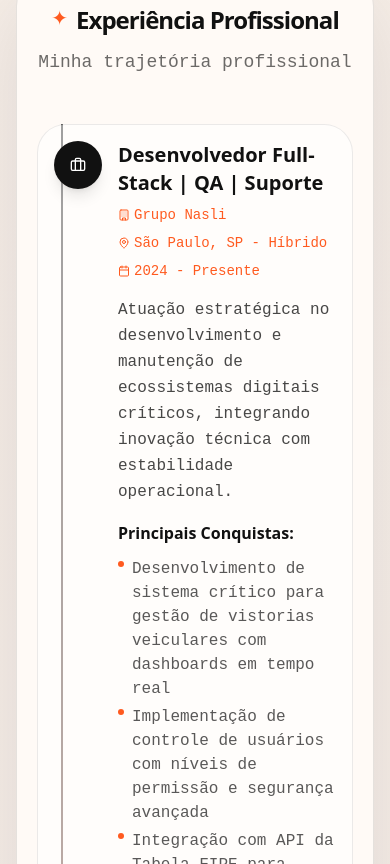
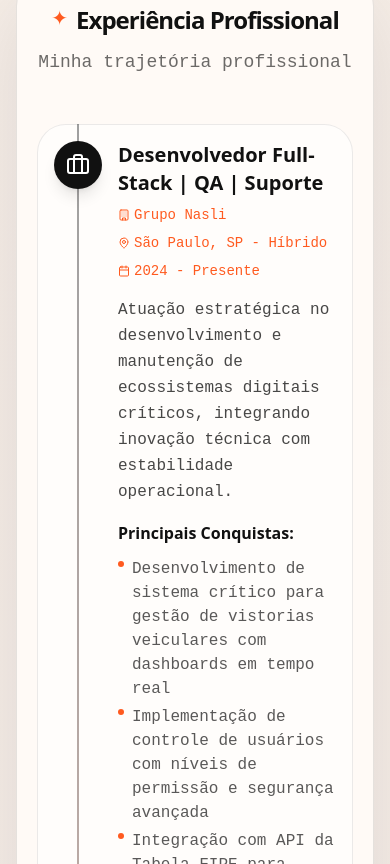
Before and after one commit to Victor-Munizdev/portfolio, a Next.js app: page / in a window 390 px wide. Shown: the part 5520-6384 px from the top of the page. Built offline with nearby package versions, Linux system fonts and the light colour scheme.

Commit message:
style: adjust timeline line positioning and increase icon size in experience component

```diff
--- a/components/experience.tsx
+++ b/components/experience.tsx
@@ -120,7 +120,7 @@ export function Experience() {
 
           <div className="relative">
             {/* Timeline line */}
-            <div className="absolute left-6 md:left-8 top-0 bottom-0 w-0.5 bg-gradient-to-b from-[#111111] to-[#ff5a1f]"></div>
+            <div className="absolute left-10 md:left-14 top-0 bottom-0 w-0.5 bg-gradient-to-b from-[#111111] to-[#ff5a1f]"></div>
 
             <div className="space-y-12">
               <AnimatePresence>
@@ -138,8 +138,8 @@ export function Experience() {
                     }}
                   >
                     {/* Timeline dot */}
-                    <div className="relative z-10 flex h-12 w-12 md:h-16 md:w-16 items-center justify-center rounded-full bg-[#111111] shadow-lg">
-                      <Briefcase className="h-4 w-4 md:h-6 md:w-6 text-white" />
+                    <div className="relative z-10 flex h-12 w-12 md:h-16 md:w-16 shrink-0 items-center justify-center rounded-full bg-[#111111] shadow-lg">
+                      <Briefcase className="h-6 w-6 md:h-8 md:w-8 text-white" />
                     </div>
 
                     {/* Content */}
```
